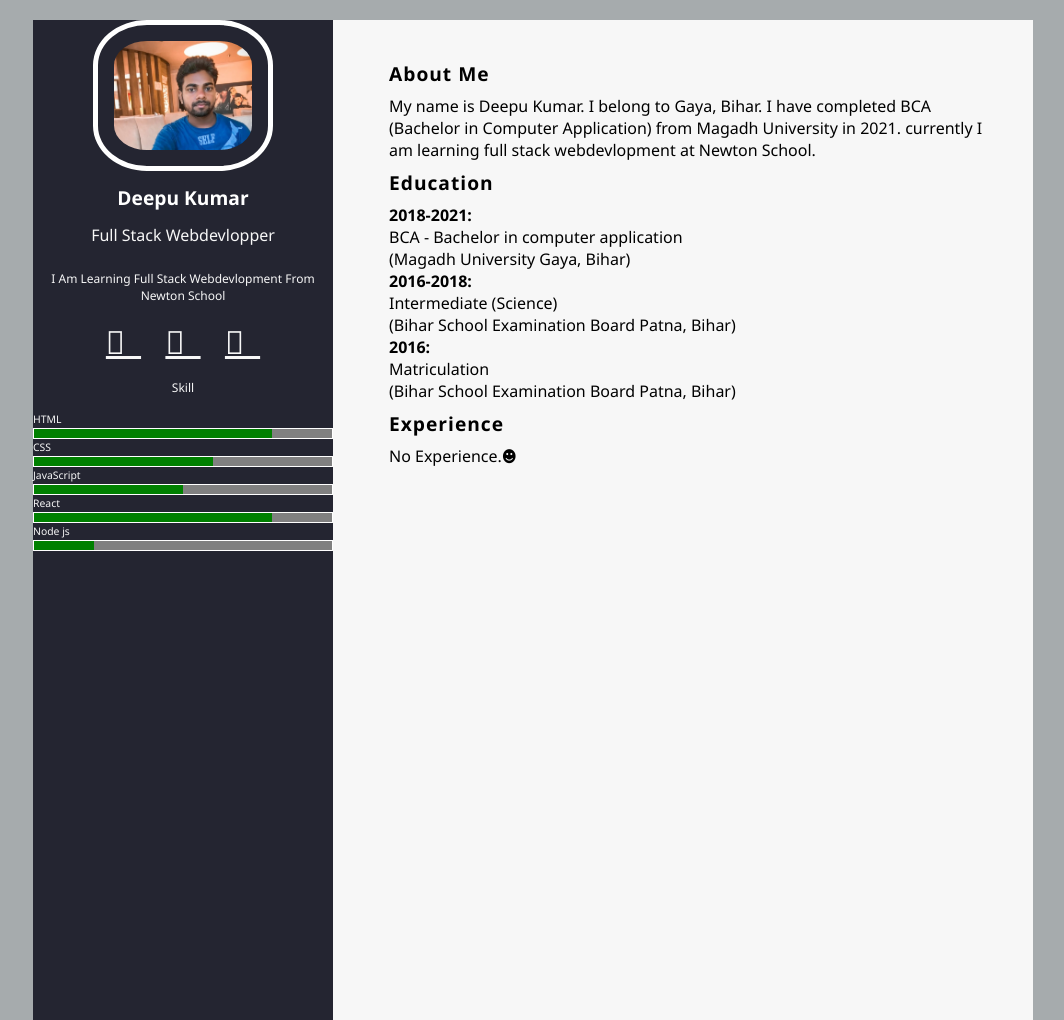
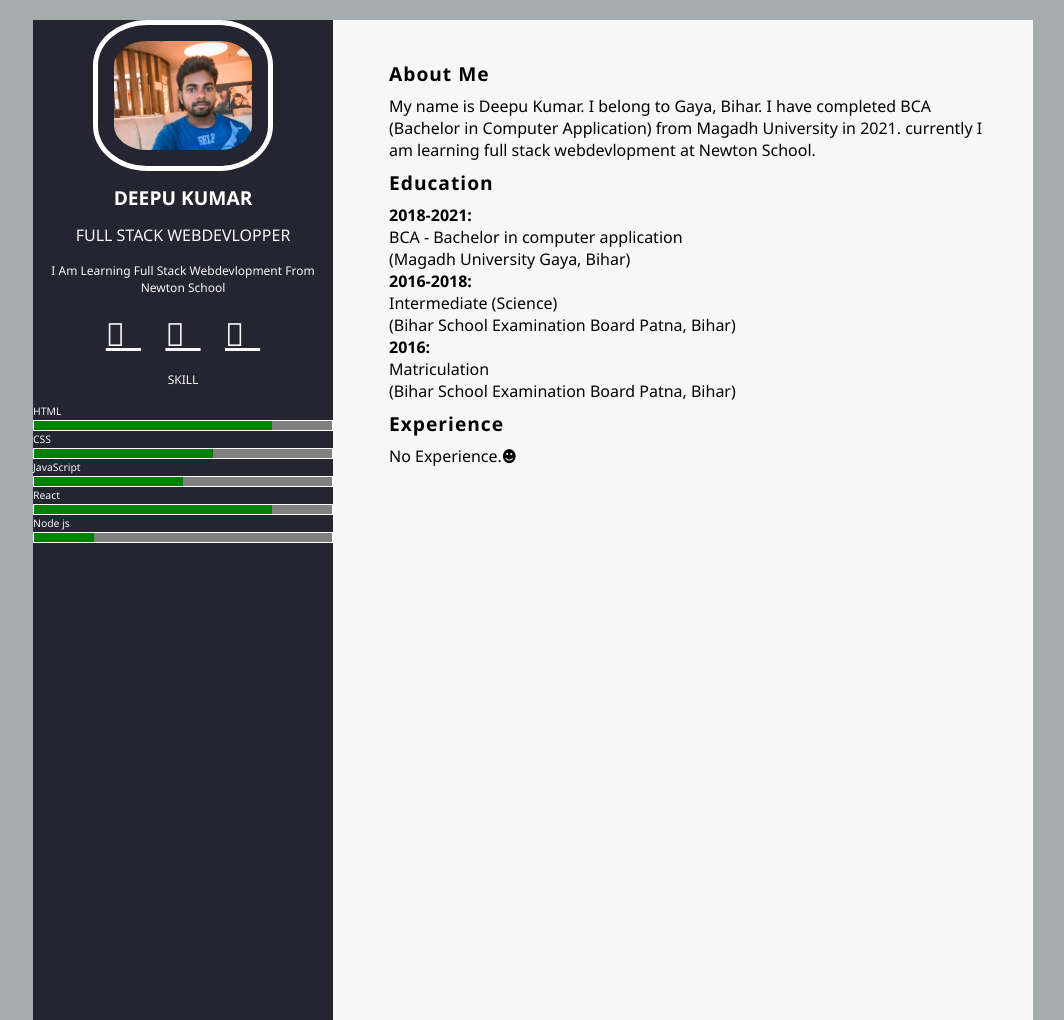
Before and after one commit to deepugupta1846/Fieldset-Output-tag-Optgroup-Select-Text-area-Selectors-Basic-Selectors-C-...---Post-Class---, a plain HTML site: page index.html in a window 1280 px wide. Shown: the whole page, without its empty margins (31-1095 px from the left). Drawn offline with Linux system fonts and the light colour scheme.

Commit message:
Update style.css

```diff
--- a/style.css
+++ b/style.css
@@ -36,17 +36,16 @@ body{
 .name{
     font-size: 1.2rem;
     font-weight: 700;
-    text-transform: capitalize;
     text-align: center;
+    text-transform: uppercase;
+    letter-spacing: 0.02px;
     padding: 0.8rem;
-    letter-spacing: 0.02px;
     color: white;
 }
 .designation{
     font-size: 1rem;
-    text-transform: capitalize;
     text-align: center;
-    padding-bottom: 0.5rem;
+    text-transform: uppercase;
     color: #f7f7f7;
 }
 .description{
@@ -69,7 +68,7 @@ a{
 .skills{
     font-size: 0.75rem;
     text-align: center;
-    text-transform: capitalize;
+    text-transform: uppercase;
     padding: 1rem 0.5rem;
     color: #f7f7f7;
 }
```
